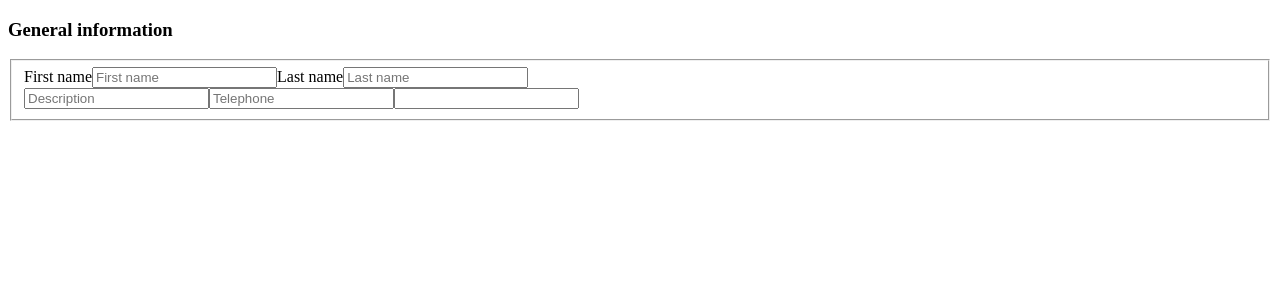
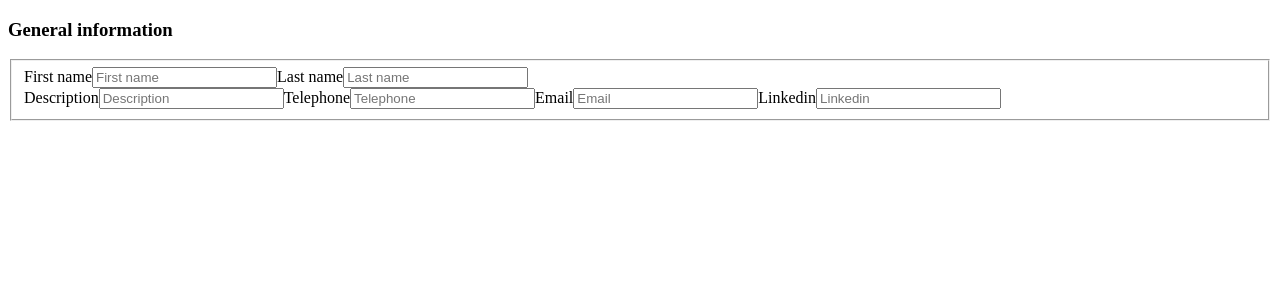
Before and after one commit to juan-est145/Cv-maker, a React (Vite) app: page / in a window 1280 px wide. Shown: the top 300 px of the page. Built offline with nearby package versions, Linux system fonts and the light colour scheme.

Commit message:
Added object for tags for better usability

```diff
--- a/src/components/generalInfo.jsx
+++ b/src/components/generalInfo.jsx
@@ -1,20 +1,34 @@
 export default function GeneralInfo() {
+	const labels = {
+		firstName : "first-name",
+		lastName: "last-name",
+		description: "description",
+		telephone: "telephone",
+		email: "email",
+		linkedin: "linkedin"
+	};
+
 	return (
 		<>
 		<h3>General information</h3>
 		<form action="post">
 			<fieldset>
 			<div>
-				<label htmlFor="first-name">First name</label>
-				<input type="text" placeholder="First name" id="first-name"/>
-				<label htmlFor="last-name">Last name</label>
-				<input type="text" placeholder="Last name" id="last-name"/>
+				<label htmlFor={labels.firstName}>First name</label>
+				<input type="text" placeholder="First name" id={labels.firstName}/>
+				<label htmlFor={labels.lastName}>Last name</label>
+				<input type="text" placeholder="Last name" id={labels.lastName}/>
 			</div>
-
-
-			<input type="text" placeholder="Description"/>
-			<input type="tel" placeholder="Telephone"/>
-			<input type="" />
+			<div>
+				<label htmlFor={labels.description}>Description</label>
+				<input type="text" placeholder="Description" id={labels.description}/>
+				<label htmlFor={labels.telephone}>Telephone</label>
+				<input type="tel" placeholder="Telephone" id={labels.telephone}/>
+				<label htmlFor={labels.email}>Email</label>
+				<input type="email" placeholder="Email" id={labels.email}/>
+				<label htmlFor={labels.email}>Linkedin</label>
+				<input type="url" placeholder="Linkedin" id={labels.email}/>
+			</div>
 			</fieldset>
 		</form>
 		</>
```
